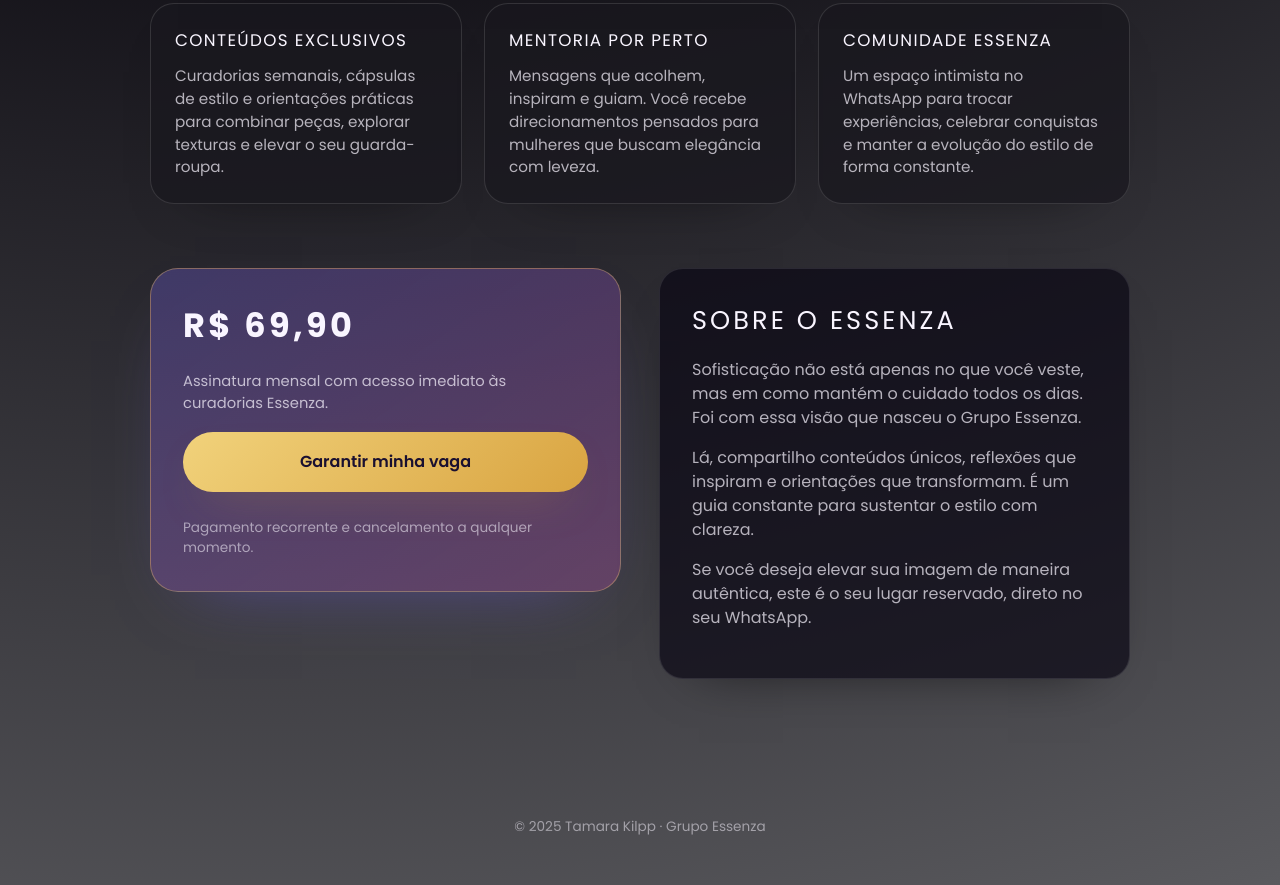
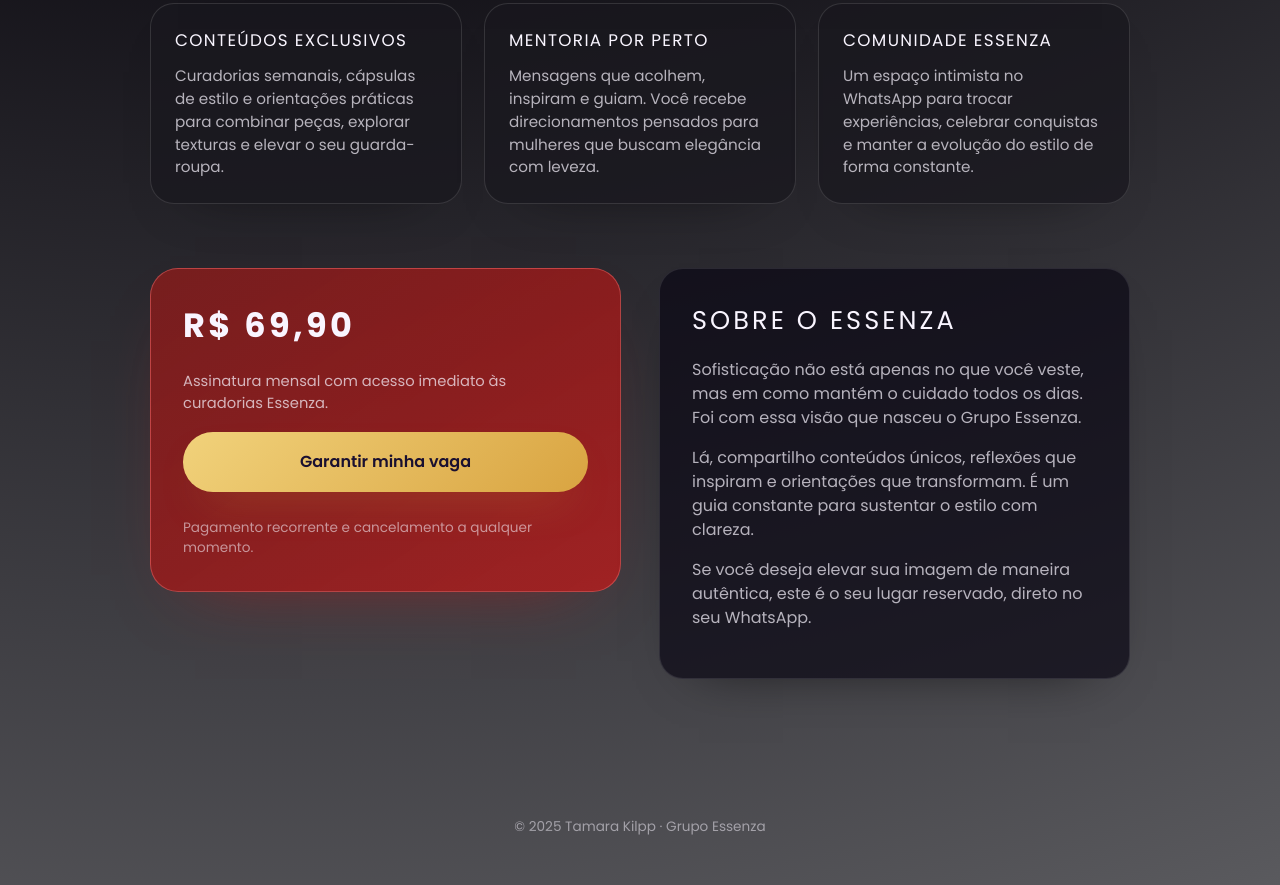
Before and after one commit to cdffortnite/tamarakilpp, a website: page paginaessenza/essenza.html in a window 1280 px wide. Shown: the part 2577-3462 px from the top of the page. Drawn offline with nearby package versions, Linux system fonts and the light colour scheme; a small style sheet from the web is missing.

Commit message:
Adjust Essenza price card styling

```diff
--- a/paginaessenza/essenza.html
+++ b/paginaessenza/essenza.html
@@ -207,14 +207,19 @@
       }
 
       .price-card {
-        background: linear-gradient(145deg, rgba(108, 93, 211, 0.35), rgba(199, 81, 192, 0.28));
-        border: 1px solid rgba(255, 203, 112, 0.35);
+        background: linear-gradient(
+          145deg,
+          rgba(127, 29, 29, 0.9),
+          rgba(153, 27, 27, 0.85),
+          rgba(185, 28, 28, 0.8)
+        );
+        border: 1px solid rgba(248, 113, 113, 0.45);
         border-radius: 28px;
         padding: 32px;
         display: flex;
         flex-direction: column;
         gap: 18px;
-        box-shadow: 0 28px 70px -45px rgba(108, 93, 211, 0.7);
+        box-shadow: 0 28px 70px -45px rgba(185, 28, 28, 0.7);
       }
 
       .price-card strong {
```
